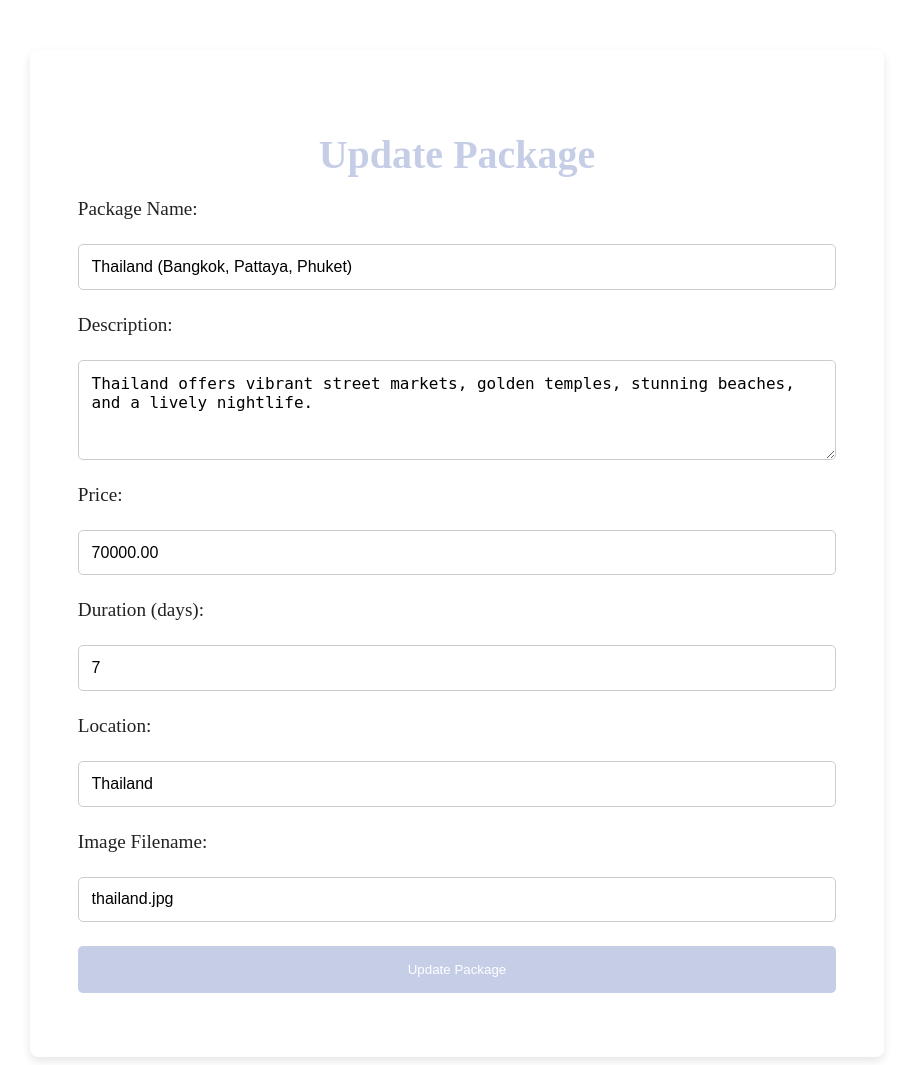
After one commit to MotasimAbid19/WanderWise, a PHP site: page /views/admin_update_package.php?id=1 in a window 1280 px wide. The commit adds this page. Shown: the whole page, without its empty margins (183-1096 px from the left). Run offline with PHP 8.4, Linux system fonts and the light colour scheme; the visitor is signed in with stand-in values (Sample User, id 1); data comes from the database, SQL or seed files in the repository.

Commit message:
connected WanderWise with Admin dashboard

```diff
--- /dev/null
+++ b/assets/css/admin_update_package.css
@@ -0,0 +1,94 @@
+/* Admin Package Update Page Styling */
+.container {
+    width: 60%;
+    margin: 0 auto;
+    padding: 3rem;
+    background-color: #fff;
+    border-radius: 8px;
+    box-shadow: 0px 4px 10px rgba(0, 0, 0, 0.1);
+    margin-top: 50px;
+}
+
+h2 {
+    text-align: center;
+    font-size: 2.5rem;
+    color: var(--main-color);
+    margin-bottom: 20px;
+}
+
+form {
+    display: flex;
+    flex-direction: column;
+    gap: 1.5rem;
+}
+
+label {
+    font-size: 1.2rem;
+    color: var(--black);
+}
+
+input, textarea {
+    padding: 0.8rem;
+    font-size: 1rem;
+    border-radius: 5px;
+    border: 1px solid #ccc;
+    width: 100%;
+}
+
+textarea {
+    height: 100px;
+    resize: vertical;
+}
+
+button {
+    background-color: var(--main-color);
+    color: white;
+    padding: 1rem 2rem;
+    border: none;
+    border-radius: 5px;
+    cursor: pointer;
+    transition: background-color 0.3s ease;
+}
+
+button:hover {
+    background-color: var(--tomato);
+}
+
+/* Success and Error Messages */
+.success {
+    color: green;
+    font-weight: bold;
+    text-align: center;
+}
+
+.error {
+    color: red;
+    font-weight: bold;
+    text-align: center;
+}
+
+:root {
+    --main-color: #c5cee6;
+    --black: #222;
+    --tomato: #fd5e42;
+
+}
+/* Responsive Design for Mobile */
+@media (max-width: 768px) {
+    .container {
+        width: 90%;
+        padding: 1.5rem;
+    }
+
+    h2 {
+        font-size: 2rem;
+    }
+
+    label {
+        font-size: 1rem;
+    }
+
+    input, textarea, button {
+        font-size: 1rem;
+    }
+}
--- /dev/null
+++ b/views/admin_update_package.php
@@ -0,0 +1,79 @@
+<?php
+// Include database connection
+include('../config/db.php');
+
+// Start the session
+session_start();
+
+// Check if admin is logged in
+if (!isset($_SESSION['admin_logged_in'])) {
+    header("Location: admin_login.php");
+    exit();
+}
+
+// Get the package ID from the URL
+if (isset($_GET['id'])) {
+    $package_id = $_GET['id'];
+
+    // Fetch the package details from the database
+    $sql = "SELECT * FROM packages WHERE id = $package_id";
+    $result = $conn->query($sql);
+
+    if ($result->num_rows > 0) {
+        $package = $result->fetch_assoc();
+    } else {
+        echo "Package not found.";
+        exit;
+    }
+} else {
+    echo "No package ID provided.";
+    exit;
+}
+
+// Handle package update
+if ($_SERVER["REQUEST_METHOD"] == "POST") {
+    $name = $_POST['package_name'];
+    $description = $_POST['package_description'];
+    $price = $_POST['package_price'];
+    $duration = $_POST['package_duration'];
+    $location = $_POST['package_location'];
+    $image = $_POST['package_image'];
+
+    $update_sql = "UPDATE packages SET name = '$name', description = '$description', price = '$price',
+                   duration = '$duration', location = '$location', image = '$image' WHERE id = $package_id";
+
+    if ($conn->query($update_sql) === TRUE) {
+        header("Location: admin_dashboard.php"); // Redirect to the admin dashboard
+        exit();
+    } else {
+        echo "Error updating package: " . $conn->error;
+    }
+}
+?>
+
+<!-- Admin Package Update Form -->
+<div class="container">
+    <h2>Update Package</h2>
+    <form method="POST" action="admin_update_package.php?id=<?php echo $package['id']; ?>">
+        <label for="package_name">Package Name:</label>
+        <input type="text" name="package_name" value="<?php echo $package['name']; ?>" required>
+
+        <label for="package_description">Description:</label>
+        <textarea name="package_description" required><?php echo $package['description']; ?></textarea>
+
+        <label for="package_price">Price:</label>
+        <input type="number" name="package_price" value="<?php echo $package['price']; ?>" required>
+
+        <label for="package_duration">Duration (days):</label>
+        <input type="number" name="package_duration" value="<?php echo $package['duration']; ?>" required>
+
+        <label for="package_location">Location:</label>
+        <input type="text" name="package_location" value="<?php echo $package['location']; ?>" required>
+
+        <label for="package_image">Image Filename:</label>
+        <input type="text" name="package_image" value="<?php echo $package['image']; ?>" required>
+
+        <button type="submit">Update Package</button>
+    </form>
+</div>
+<link rel="stylesheet" href="../assets/css/admin_update_package.css">
--- a/views/login.php
+++ b/views/login.php
@@ -79,6 +79,11 @@ if ($_SERVER['REQUEST_METHOD'] == 'POST') {
                         <p>Don't have an Account? <a href="register.php">Sign Up</a></p>
                     </div>
                 </form>
+
+                <!-- Admin Button -->
+                <div class="admin-action">
+                    <a href="admin_login.php" class="btn-admin">Admin</a>
+                </div>
             </div>
         </div>
     </div>
```
Also changed, not shown: assets/css/admin_dashboard.css (added, +95 -0 lines), assets/css/admin_login.css (added, +73 -0 lines), assets/css/login.css (+26 -0 lines), views/admin_dashboard.php (added, +200 -0 lines), views/admin_login.php (added, +60 -0 lines).
